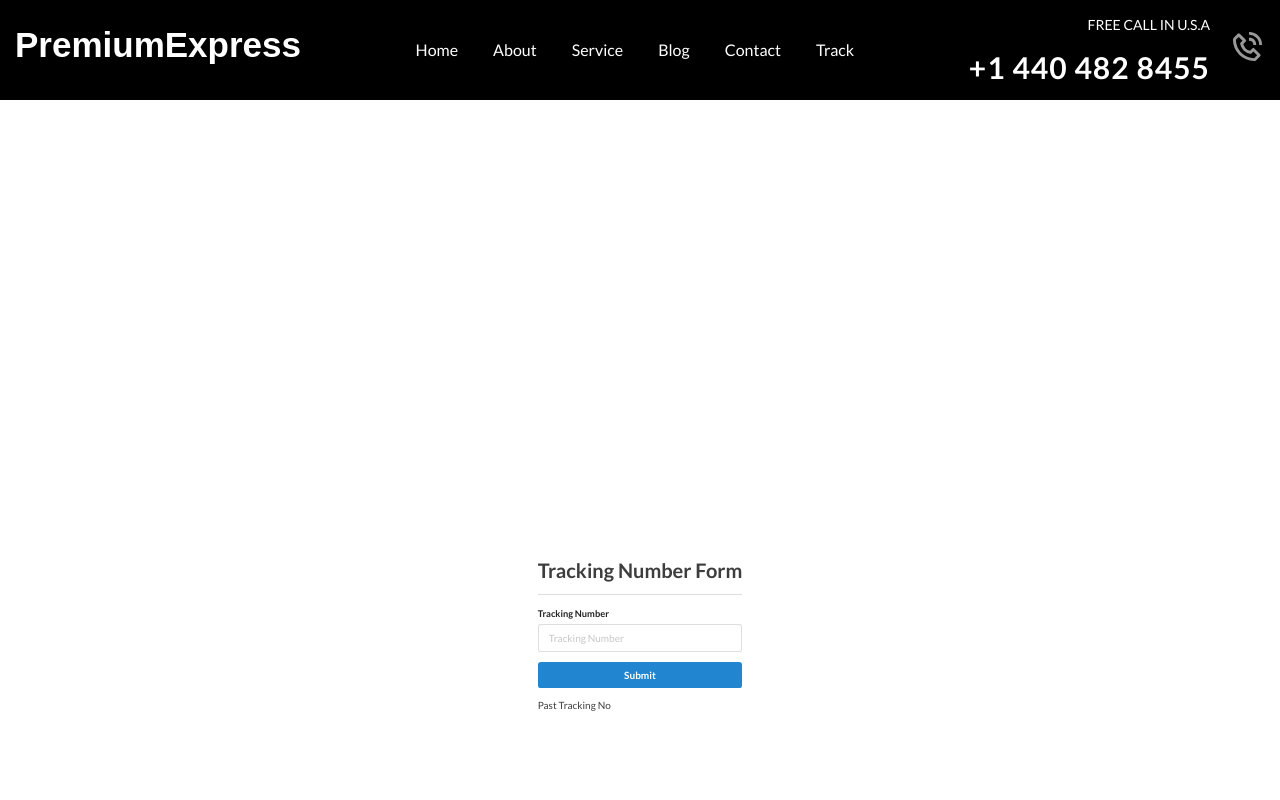
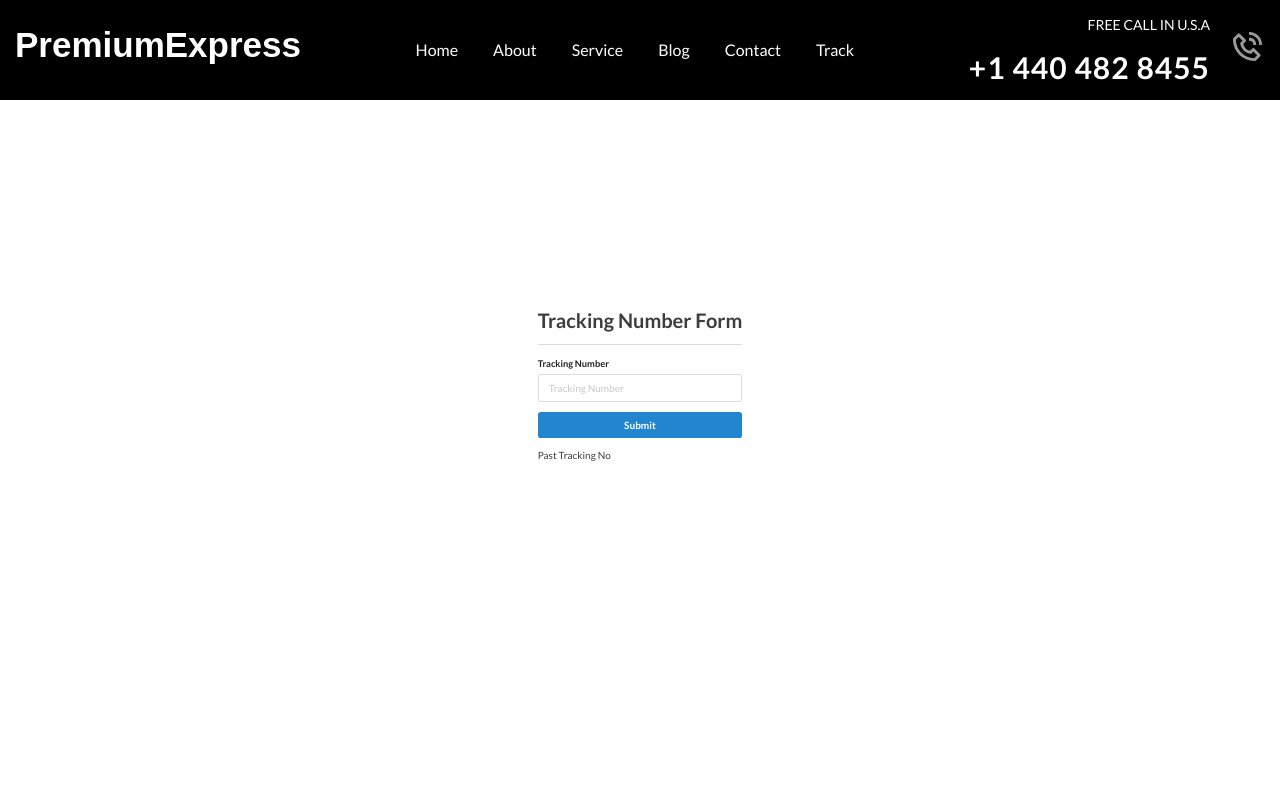
Before and after one commit to deracali/shippingWebsite, a React (Vite) app in the folder Frontend/: page /Trackingno in a window 1280 px wide. Shown: the top 800 px of the page. Built offline with nearby package versions, Linux system fonts and the light colour scheme.

Commit message:
Reinitiallized commit

```diff
--- a/Frontend/src/pages/Form/TrackNumberForm.jsx
+++ b/Frontend/src/pages/Form/TrackNumberForm.jsx
@@ -32,7 +32,7 @@
 return (
     <>
     <Header/>
-    <div className={item.data? "form-container" : "formheight"}>
+    <div className={item.data? "formheight" : "form-container"}>
     <form>
       <h1>Tracking Number Form</h1>
       <div className="ui divider"></div>
--- a/Frontend/src/pages/Form/form.css
+++ b/Frontend/src/pages/Form/form.css
@@ -4,7 +4,7 @@
     flex-direction: column;
     justify-content: center;
     align-items: center;
-    height: 70vh;
+    height: 100vh;
     max-width: 500px;
     width: 100%;
     margin: auto;
```
